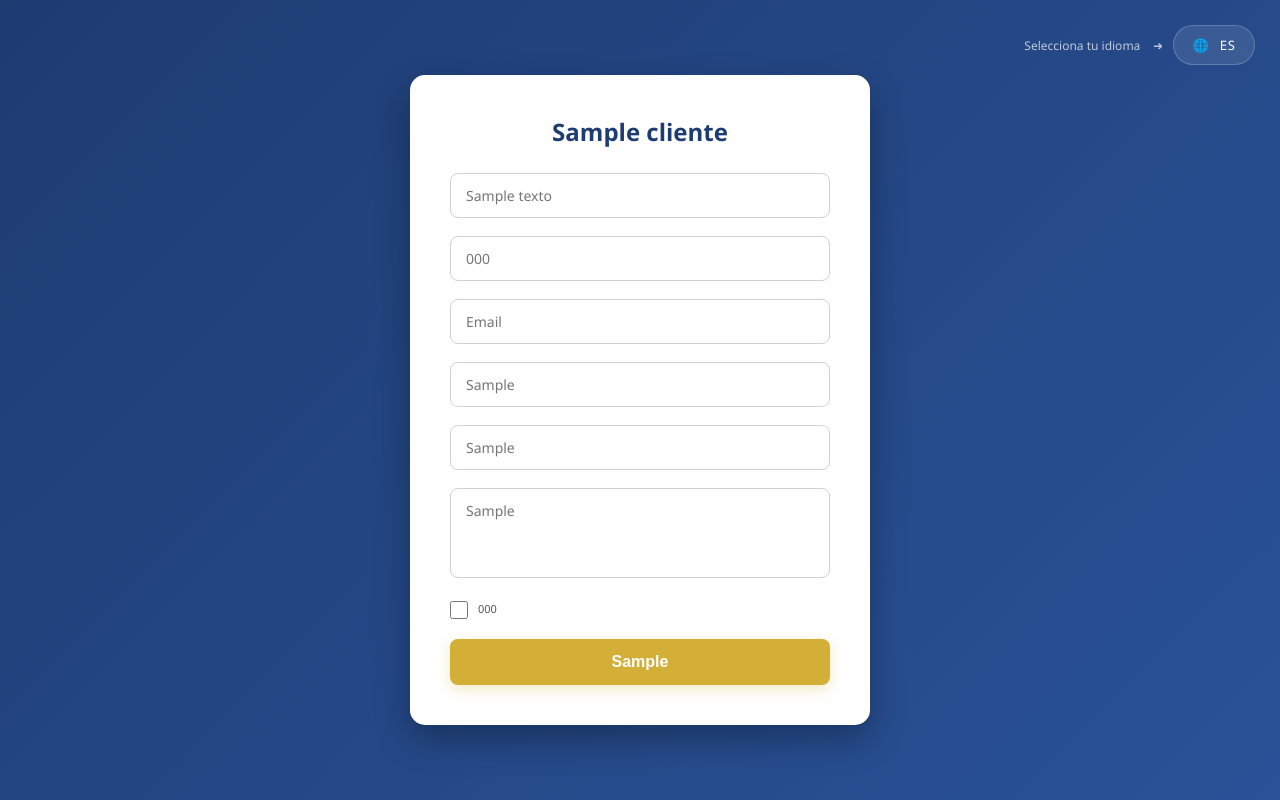
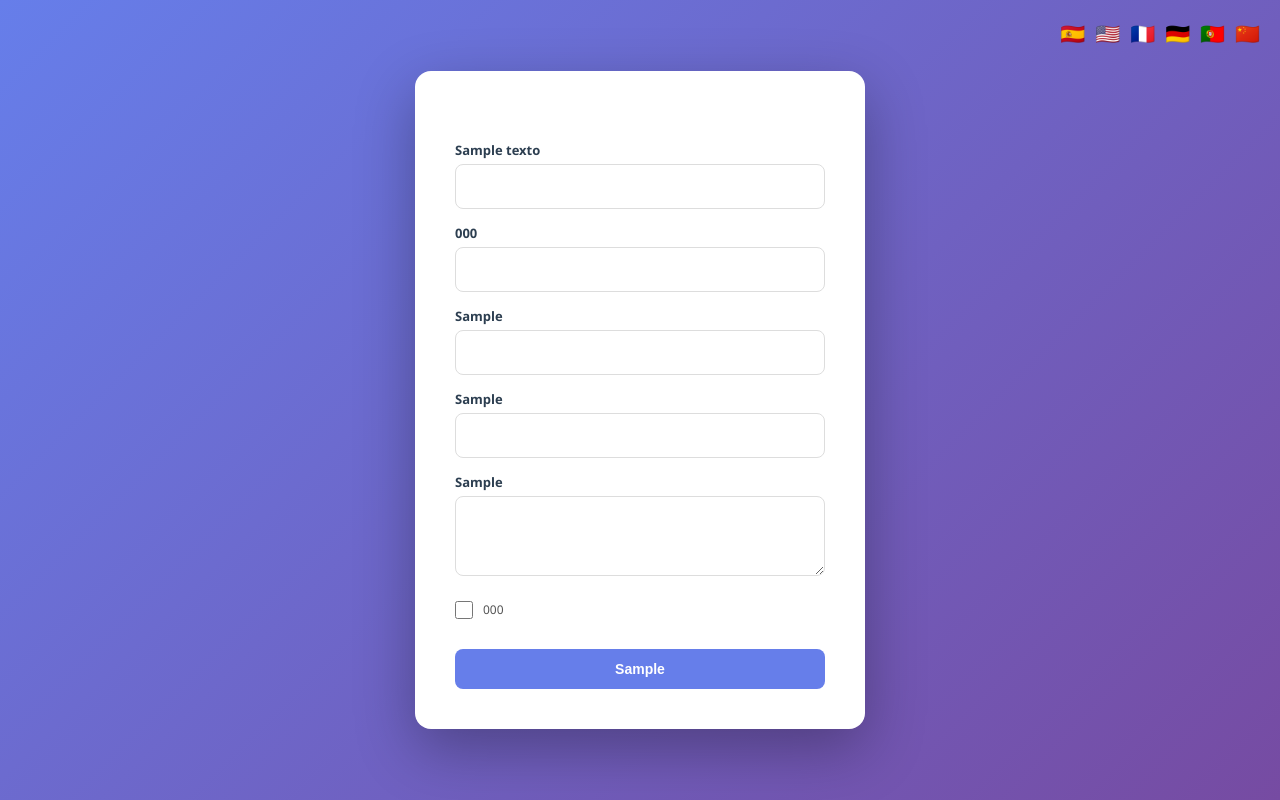
Before and after one commit to DG2028-2029/bot-inmobiliaria-v1, a Flask app: template templates/formulario.html in a window 1280 px wide. Run offline with Flask 3, Linux system fonts and the light colour scheme; the template is opened without the code that fills it: most values are stand-ins (such as "Sample title", 1, 10 or a date in 2020).

Commit message:
Update formulario.html

```diff
--- a/templates/formulario.html
+++ b/templates/formulario.html
@@ -3,55 +3,164 @@
 <head>
     <meta charset="UTF-8">
     <meta name="viewport" content="width=device-width, initial-scale=1.0">
-    <title>{{ cliente.nombre }} | Registro</title>
-    <link rel="stylesheet" href="{{ url_for('static', filename='css/estilos.css') }}">
+    <title>Formulario de Registro</title>
+    <style>
+        * { margin: 0; padding: 0; box-sizing: border-box; }
+        body {
+            font-family: 'Segoe UI', Arial, sans-serif;
+            background: linear-gradient(135deg, #667eea 0%, #764ba2 100%);
+            min-height: 100vh;
+            display: flex;
+            align-items: center;
+            justify-content: center;
+            padding: 20px;
+        }
+
+        .lang-container {
+            position: absolute;
+            top: 20px;
+            right: 20px;
+            display: flex;
+            gap: 10px;
+        }
+        .lang-flag { font-size: 20px; cursor: pointer; text-decoration: none; }
+
+        .form-container {
+            background: white;
+            border-radius: 16px;
+            padding: 40px;
+            max-width: 450px;
+            width: 100%;
+            box-shadow: 0 20px 60px rgba(0,0,0,0.3);
+            animation: slideIn 0.5s ease-out;
+        }
+
+        @keyframes slideIn {
+            from { opacity: 0; transform: translateY(30px); }
+            to { opacity: 1; transform: translateY(0); }
+        }
+
+        h2 { color: #2c3e50; font-size: 24px; margin-bottom: 8px; text-align: center; }
+        .subtitle { text-align: center; color: #7f8c8d; font-size: 14px; margin-bottom: 30px; }
+
+        .form-group { margin-bottom: 15px; }
+        label { display: block; color: #2c3e50; font-weight: 600; font-size: 13px; margin-bottom: 5px; }
+
+        input, textarea {
+            width: 100%;
+            padding: 12px;
+            border: 1px solid #ddd;
+            border-radius: 8px;
+            font-family: inherit;
+            font-size: 14px;
+            transition: 0.3s;
+        }
+
+        input:focus, textarea:focus {
+            outline: none;
+            border-color: #667eea;
+            background: #f0f4ff;
+        }
+
+        textarea { resize: vertical; min-height: 80px; }
+
+        .checkbox-group {
+            display: flex;
+            gap: 10px;
+            margin: 20px 0;
+            align-items: flex-start;
+        }
+
+        .checkbox-group input { width: 18px; height: 18px; margin: 0; cursor: pointer; flex-shrink: 0; }
+        .checkbox-group label { margin: 0; font-size: 12px; color: #555; font-weight: normal; }
+
+        button {
+            width: 100%;
+            padding: 12px;
+            background: #667eea;
+            color: white;
+            border: none;
+            border-radius: 8px;
+            font-weight: 600;
+            font-size: 14px;
+            cursor: pointer;
+            transition: 0.3s;
+            margin-top: 10px;
+        }
+
+        button:hover { background: #5568d3; }
+
+        .success-message {
+            text-align: center;
+            padding: 40px 20px;
+        }
+
+        .success-icon { font-size: 60px; margin-bottom: 15px; }
+        .success-title { color: #27ae60; font-size: 20px; font-weight: bold; margin-bottom: 10px; }
+        .success-text { color: #666; margin-bottom: 25px; }
+    </style>
 </head>
 <body>
-    <div class="lang-container">
-        <div class="lang-hint">
-            Selecciona tu idioma <span>➜</span>
+
+<div class="lang-container">
+    <a href="{{ url_for('cambiar_idioma', lang='es', proximo='formulario', cliente_id=cliente.usuario) }}" class="lang-flag">🇪🇸</a>
+    <a href="{{ url_for('cambiar_idioma', lang='en', proximo='formulario', cliente_id=cliente.usuario) }}" class="lang-flag">🇺🇸</a>
+    <a href="{{ url_for('cambiar_idioma', lang='fr', proximo='formulario', cliente_id=cliente.usuario) }}" class="lang-flag">🇫🇷</a>
+    <a href="{{ url_for('cambiar_idioma', lang='de', proximo='formulario', cliente_id=cliente.usuario) }}" class="lang-flag">🇩🇪</a>
+    <a href="{{ url_for('cambiar_idioma', lang='pt', proximo='formulario', cliente_id=cliente.usuario) }}" class="lang-flag">🇵🇹</a>
+    <a href="{{ url_for('cambiar_idioma', lang='zh', proximo='formulario', cliente_id=cliente.usuario) }}" class="lang-flag">🇨🇳</a>
+</div>
+
+<div class="form-container">
+    {% if not enviado %}
+
+    <h2>{{ textos.titulo_form }}</h2>
+    <p class="subtitle">{{ textos.subtitulo_form }}</p>
+
+    <form method="POST">
+        <div class="form-group">
+            <label>{{ textos.placeholder_nombre }}</label>
+            <input type="text" name="nombre" required>
         </div>
-        <div class="lang-selected">
-            <span>🌐</span>
-            <span style="text-transform: uppercase;">{{ session.get('lang', 'ES') }}</span>
+
+        <div class="form-group">
+            <label>{{ textos.placeholder_tel }}</label>
+            <input type="tel" name="telefono" required>
         </div>
-        <div class="lang-dropdown">
-            <a href="{{ url_for('cambiar_idioma', lang='es', proximo='formulario', cliente_id=cliente.usuario) }}"><span>🇪🇸</span> Español</a>
-            <a href="{{ url_for('cambiar_idioma', lang='en', proximo='formulario', cliente_id=cliente.usuario) }}"><span>🇺🇸</span> English</a>
-            <a href="{{ url_for('cambiar_idioma', lang='fr', proximo='formulario', cliente_id=cliente.usuario) }}"><span>🇫🇷</span> Français</a>
-            <a href="{{ url_for('cambiar_idioma', lang='de', proximo='formulario', cliente_id=cliente.usuario) }}"><span>🇩🇪</span> Deutsch</a>
-            <a href="{{ url_for('cambiar_idioma', lang='pt', proximo='formulario', cliente_id=cliente.usuario) }}"><span>🇵🇹</span> Português</a>
-            <a href="{{ url_for('cambiar_idioma', lang='zh', proximo='formulario', cliente_id=cliente.usuario) }}"><span>🇨🇳</span> 中文</a>
+
+        <div class="form-group">
+            <label>{{ textos.placeholder_zona }}</label>
+            <input type="text" name="zona" required>
         </div>
-    </div>
-    {% if not enviado %}
-    <form method="POST">
-        <h2>{{ cliente.nombre }}</h2>
-        <p style="text-align: center; color: #666; margin-bottom: 20px;">{{ textos.titulo_form }}</p>
 
-        <input name="nombre" placeholder="{{ textos.placeholder_nombre }}" required>
-        <input name="telefono" type="tel" placeholder="{{ textos.placeholder_tel }}" required>
-        <input name="email" type="email" placeholder="Email" required>
-        <input name="zona" placeholder="{{ textos.placeholder_zona }}" required>
-        <input name="presupuesto" type="number" placeholder="{{ textos.placeholder_presupuesto }}" required>
-        <textarea name="mensaje" placeholder="{{ textos.placeholder_propiedad }}" rows="3" required></textarea>
+        <div class="form-group">
+            <label>{{ textos.placeholder_presupuesto }}</label>
+            <input type="number" name="presupuesto" required>
+        </div>
 
-        <div style="display: flex; align-items: flex-start; gap: 10px; margin-bottom: 20px; text-align: left;">
-            <input type="checkbox" name="terminos" id="terminos" required style="width: 18px; height: 18px; margin: 0; cursor: pointer;">
-            <label for="terminos" style="font-size: 11px; color: #555; line-height: 1.4; cursor: pointer;">
-                {{ textos.acepto_terminos }}
-            </label>
+        <div class="form-group">
+            <label>{{ textos.placeholder_propiedad }}</label>
+            <textarea name="mensaje" required></textarea>
         </div>
+
+        <div class="checkbox-group">
+            <input type="checkbox" id="terminos" name="terminos" required>
+            <label for="terminos">{{ textos.acepto_terminos }}</label>
+        </div>
+
         <button type="submit">{{ textos.boton_enviar }}</button>
     </form>
+
     {% else %}
-    <div class="mensaje-exito">
-        <h3 style="color: #28a745; margin-bottom: 10px;">{{ textos.mensaje_exito }}</h3>
-        <p style="color: #666;">{{ textos.subtitulo_exito }}</p>
-        <a href="{{ link_whatsapp }}" target="_blank" style="background:#25D366; color:white; padding:12px 25px; text-decoration:none; border-radius:8px; display: inline-block; margin-top: 20px; font-weight: bold; width: 80%;">
-            WhatsApp
-        </a>
+
+    <div class="success-message">
+        <div class="success-icon">✅</div>
+        <div class="success-title">{{ textos.mensaje_exito }}</div>
+        <div class="success-text">{{ textos.subtitulo_exito }}</div>
     </div>
+
     {% endif %}
+</div>
+
 </body>
 </html>
```
